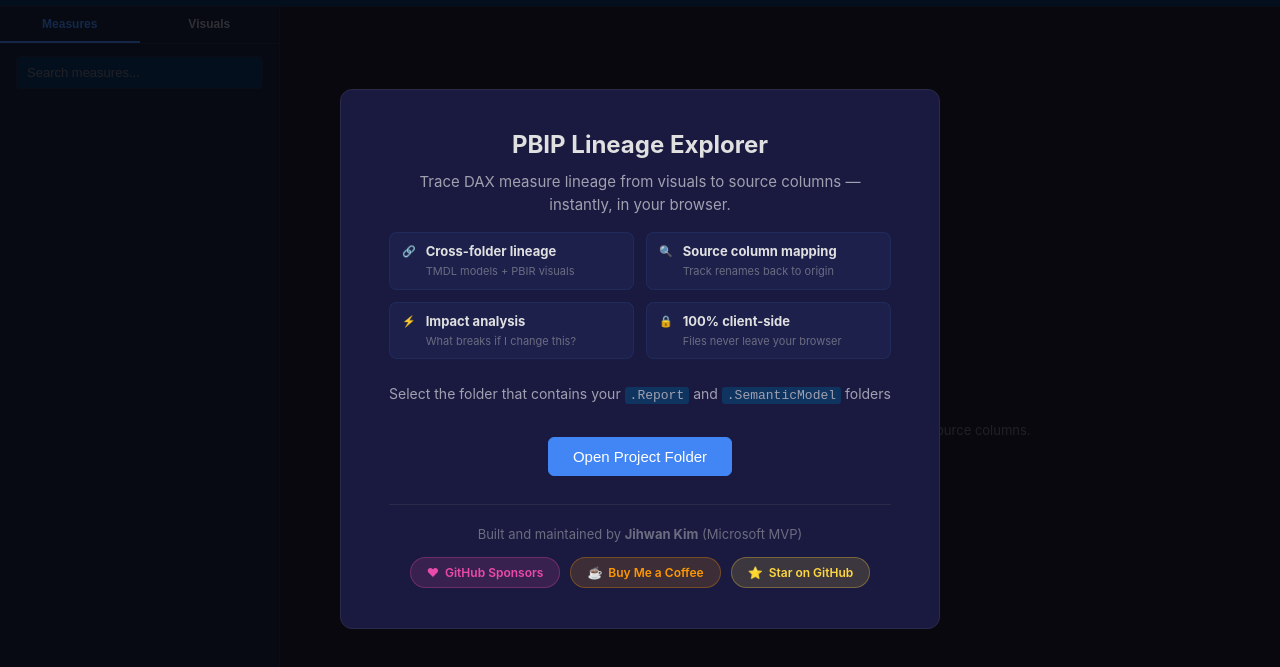
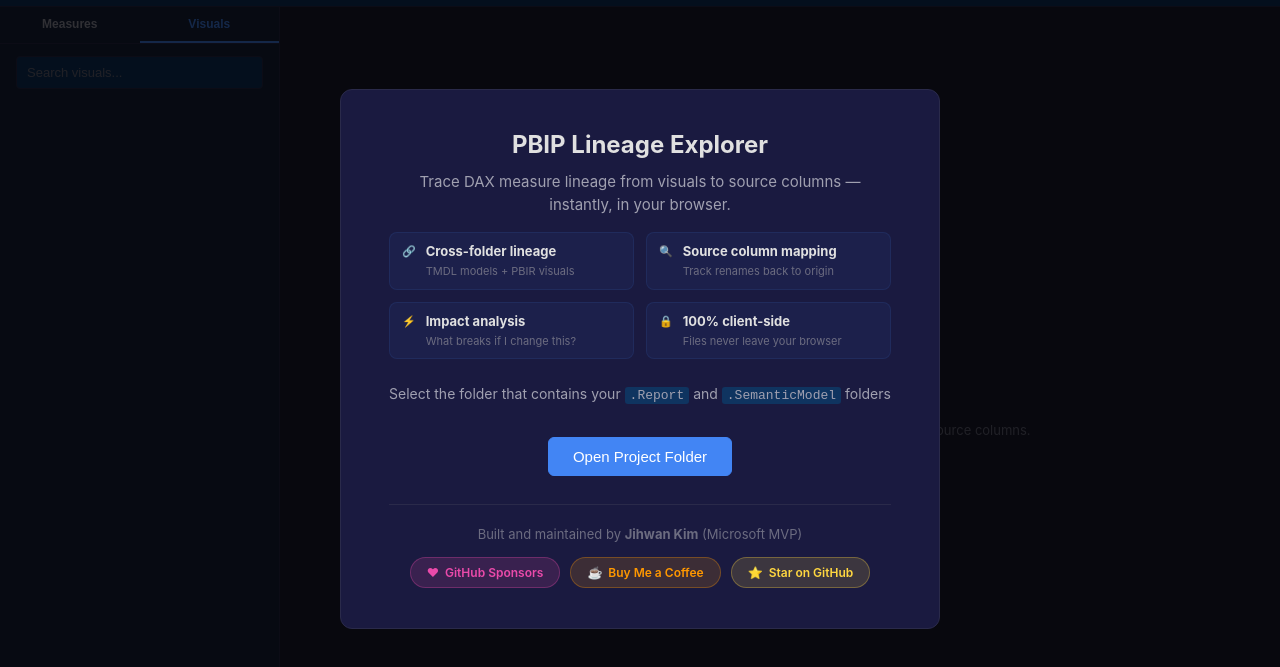
Before and after one commit to JonathanJihwanKim/pbip-lineage-explorer, a website built with Vite: page index.html in a window 1280 px wide. Shown: the part 41-708 px from the top of the page. Built offline with nearby package versions, Linux system fonts and the light colour scheme.

Commit message:
The Visuals tab is now the default active tab when users open the app. The Measures tab is hidden initially but still switches correctly when clicked.

```diff
--- a/index.html
+++ b/index.html
@@ -55,16 +55,16 @@
     <!-- Left: Sidebar with Measures / Visuals tabs -->
     <aside id="measure-picker" class="sidebar sidebar-left">
       <div class="sidebar-tabs">
-        <button class="sidebar-tab active" data-tab="measures">
+        <button class="sidebar-tab" data-tab="measures">
           Measures <span id="measure-count" class="measure-count-badge"></span>
         </button>
-        <button class="sidebar-tab" data-tab="visuals">
+        <button class="sidebar-tab active" data-tab="visuals">
           Visuals <span id="visual-count" class="measure-count-badge"></span>
         </button>
       </div>
 
       <!-- Measures tab panel -->
-      <div class="tab-panel" id="tab-measures">
+      <div class="tab-panel hidden" id="tab-measures">
         <div class="search-group">
           <input type="text" id="measure-search" placeholder="Search measures..." autocomplete="off" />
           <div id="measure-search-info" class="search-info hidden"></div>
@@ -78,7 +78,7 @@
       </div>
 
       <!-- Visuals tab panel -->
-      <div class="tab-panel hidden" id="tab-visuals">
+      <div class="tab-panel" id="tab-visuals">
         <div class="search-group">
           <input type="text" id="visual-search" placeholder="Search visuals..." autocomplete="off" />
         </div>
```
